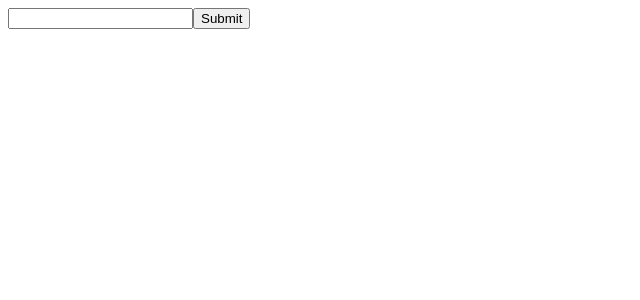
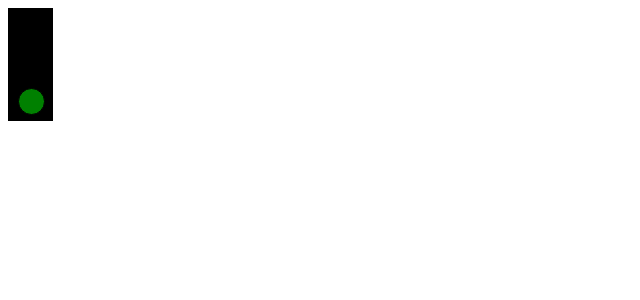
Before and after one commit to Harsha2306/react-coding-challenges, a React (Vite) app: page / in a window 1280 px wide. Shown: the top 300 px of the page, without its empty margins (0-640 px from the left). Built offline with nearby package versions, Linux system fonts and the light colour scheme.

Commit message:
traffic light

```diff
--- a/src/App.tsx
+++ b/src/App.tsx
@@ -1,9 +1,9 @@
-import TodoApp from "./components/TodoList/TodoApp";
+import TrafficLight from "./components/TrafficLight/TrafficLight";
 
 function App() {
   return (
     <>
-      <TodoApp />
+      <TrafficLight />
     </>
   );
 }
--- /dev/null
+++ b/src/Components/TrafficLight/Light.tsx
@@ -0,0 +1,23 @@
+import React from "react";
+
+type TLightProps = {
+  colour: string;
+  isActive: boolean;
+};
+
+const Light: React.FC<TLightProps> = ({ colour, isActive }) => {
+  return (
+    <div
+      style={{
+        margin: "0.5rem",
+        width: "25px",
+        height: "25px",
+        border: "1px solid black",
+        backgroundColor: isActive ? colour : "",
+        borderRadius: "1rem",
+      }}
+    />
+  );
+};
+
+export default Light;
--- /dev/null
+++ b/src/Components/TrafficLight/TrafficLight.tsx
@@ -0,0 +1,43 @@
+import React, { useEffect, useState } from "react";
+import Light from "./Light";
+
+type T_COLOUR = "green" | "yellow" | "red";
+
+const TrafficLight: React.FC = () => {
+  const [colour, setColour] = useState<T_COLOUR>("green");
+
+  useEffect(() => {
+    let timer: ReturnType<typeof setTimeout>;
+    if (colour === "green") {
+      timer = setTimeout(() => {
+        setColour("yellow");
+      }, 4000);
+    } else if (colour === "yellow") {
+      timer = setTimeout(() => {
+        setColour("red");
+      }, 500);
+    } else if (colour === "red") {
+      timer = setTimeout(() => {
+        setColour("green");
+      }, 3000);
+    }
+    return () => clearTimeout(timer);
+  }, [colour]);
+
+  return (
+    <div
+      style={{
+        padding: "0.1rem",
+        width: "42px",
+        height: "110px",
+        backgroundColor: "black",
+      }}
+    >
+      <Light colour="red" isActive={colour === "red"} />
+      <Light colour="yellow" isActive={colour === "yellow"} />
+      <Light colour="green" isActive={colour === "green"} />
+    </div>
+  );
+};
+
+export default TrafficLight;
```
